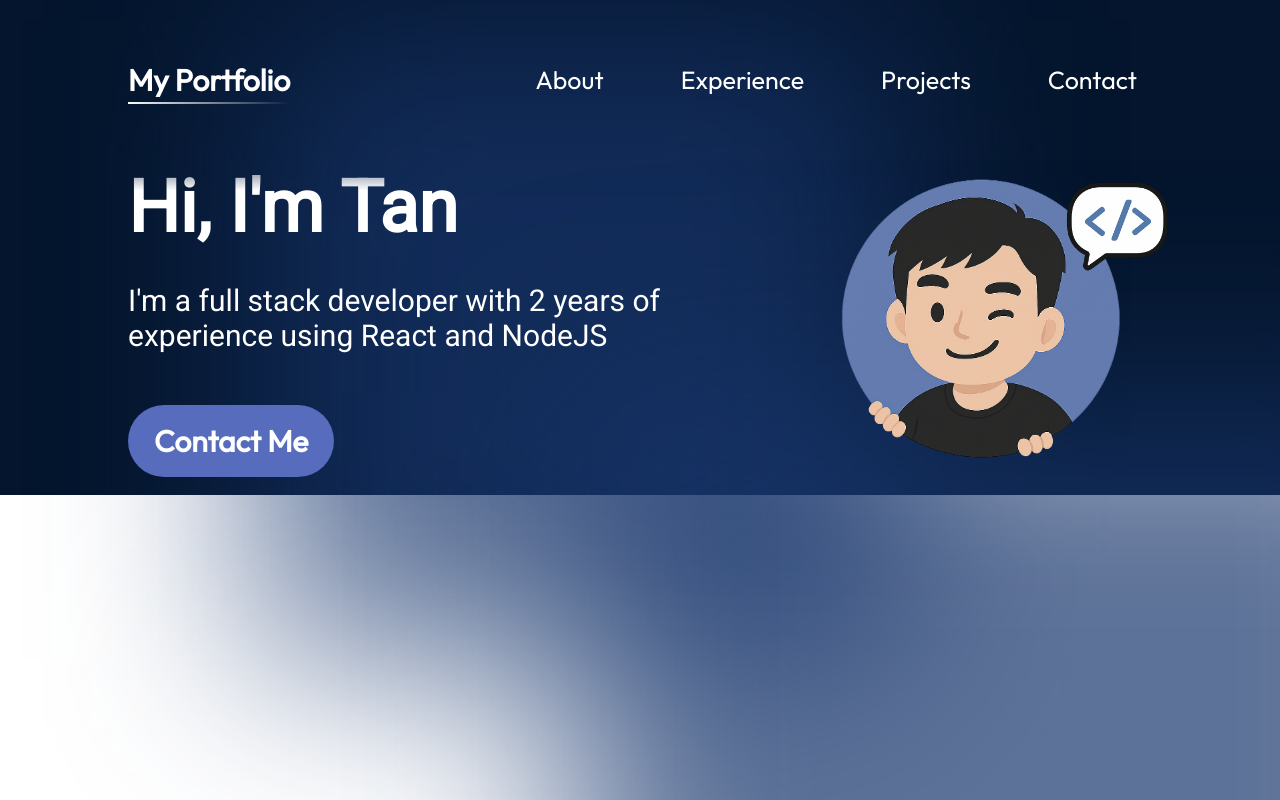
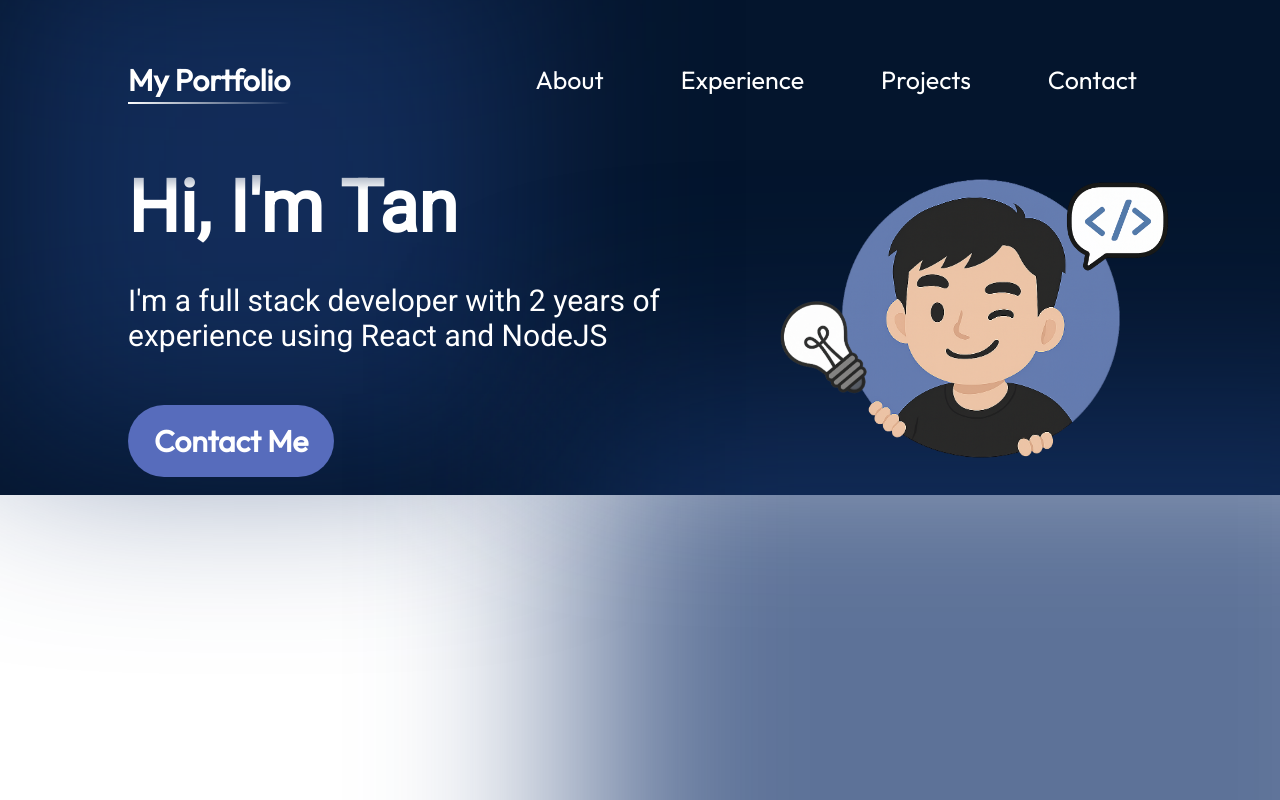
Before and after one commit to tazyqui/react-portfolio, a React (Vite) app: page / in a window 1280 px wide. Shown: the top 800 px of the page. Built offline with nearby package versions, Linux system fonts and the light colour scheme.

Commit message:
Hero Section Update, added more styling and images

```diff
--- a/src/components/Hero/Hero.jsx
+++ b/src/components/Hero/Hero.jsx
@@ -1,7 +1,8 @@
-import React from "react";
+import React, { useState } from "react";
 import styles from "./Hero.module.css";
 
 export const Hero = () => {
+  const [hovered, setHovered] = useState(false);
   return (
     <section className={styles.container}>
       <div className={styles.content}>
@@ -28,6 +29,17 @@ export const Hero = () => {
           src="../../assets/hero/textBubbleImg.png"
           alt="Image of Text Bubble"
         />
+        <img
+          className={styles.lightBulbImg}
+          src={
+            hovered
+              ? "../../assets/hero/lightBulbOn.png"
+              : "../../assets/hero/lightBulbOff.png"
+          }
+          alt="Image of a Light Bulb"
+          onMouseEnter={() => setHovered(true)}
+          onMouseLeave={() => setHovered(false)}
+        />
       </div>
 
       <div className={styles.topBlur}></div>
--- a/src/components/Hero/Hero.module.css
+++ b/src/components/Hero/Hero.module.css
@@ -46,6 +46,11 @@
     padding: 17px 26px;
 }
 
+.contactBtn:hover {
+    background-color: var(--color-secondary);
+    color: var(--color-text);
+    transition: background-color 300ms ease;
+}
 
 
 .imageWrapper {
@@ -57,10 +62,17 @@
 .heroImg {
     width: 100%;
     min-width: 300px;
+
+    --hover-scale: 1;
     animation-name: floating;
     animation-duration: 3s;
     animation-iteration-count: infinite;
     animation-timing-function: ease-in-out;
+
+}
+
+.heroImg:hover {
+    --hover-scale: 1.01;
 }
 
 .textBubbleImg {
@@ -69,35 +81,55 @@
     right: -10%;
     width: 40%;
     z-index: 2;
+    --hover-scale: 1;
     animation-name: floating;
     animation-duration: 4s;
     animation-iteration-count: infinite;
     animation-timing-function: ease-in-out;
+
 }
 
+.textBubbleImg:hover {
+    --hover-scale: 1.1;
+}
+
+.lightBulbImg{
+    position: absolute;
+    bottom: 30%;
+    left: -10%;
+    width: 30%;
+    --hover-scale: 1;
+    z-index: 2;
+    animation-name: floating;
+    animation-duration: 4s;
+    animation-iteration-count: infinite;
+    animation-timing-function: ease-in-out;
+
+
+}
 
 @keyframes floating {
     0% {
-        transform: translateY(0);
+        transform: scale(var(--hover-scale)) translateY(0);
     }
 
     50% {
-        transform: translateY(10px);
+        transform: scale(var(--hover-scale)) translateY(10px);
     }
 
     100% {
-        transform: translateY(0);
+        transform: scale(var(--hover-scale)) translateY(0);
     }
 }
 
 .topBlur {
     position: absolute;
-    width: 50vw;
-    height: 50vw;
+    width: 40vw;
+    height: 40vw;
     min-width: 350px;
     min-height: 350px;
-    top: -128px;
-    left: 10vw;
+    top: -220px;
+    left: -10vw;
     border: 764px;
     background: rgba(25, 55, 109, 0.7);
     filter: blur(100px);
```
Also changed, not shown: assets/hero/lightBulbOff.png (added), assets/hero/lightBulbOn.png (added).
